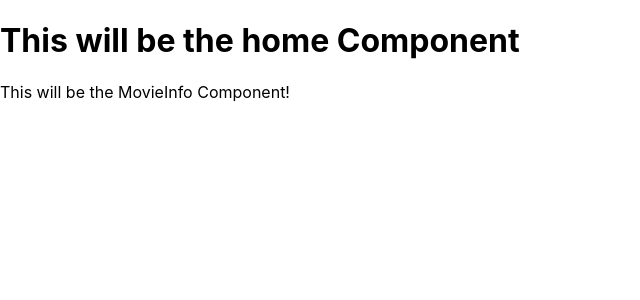
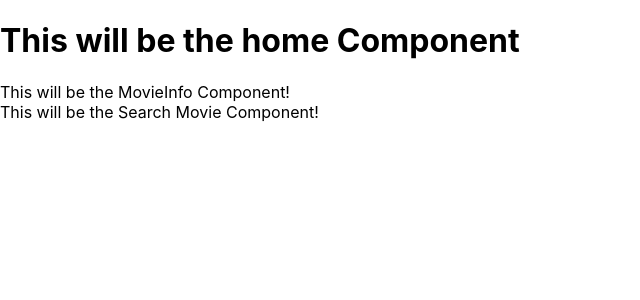
Before and after one commit to MattCardona/MovieDB, a React (Create React App) app in the folder client/: page / in a window 1280 px wide. Shown: the top 300 px of the page, without its empty margins (0-640 px from the left). Built offline with nearby package versions, Linux system fonts and the light colour scheme.

Commit message:
Add SearchMovie component

```diff
--- a/client/src/components/Home.js
+++ b/client/src/components/Home.js
@@ -1,5 +1,6 @@
 import React, { Component } from 'react';
 import MovieInfo from './MovieInfo';
+import SearchMovie from './SearchMovie';
 
 class Home extends Component {
   render() {
@@ -7,6 +8,7 @@ class Home extends Component {
       <div>
         <h1>This will be the home Component</h1>
         <MovieInfo />
+        <SearchMovie />
       </div>
     )
   }
--- /dev/null
+++ b/client/src/components/SearchMovie.js
@@ -0,0 +1,14 @@
+import React, { Component } from 'react';
+
+class SearchMovie extends Component {
+  render() {
+    return (
+      <div>
+        This will be the Search Movie Component!
+      </div>
+    )
+  }
+};
+
+
+export default SearchMovie;
```
